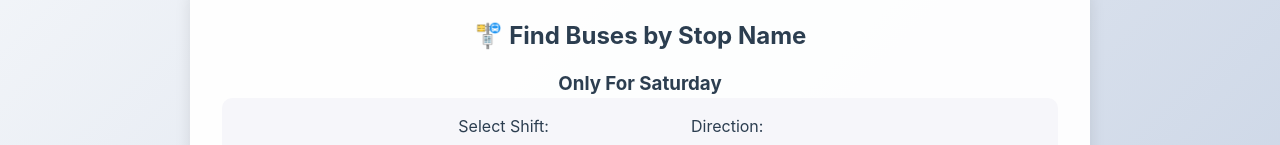
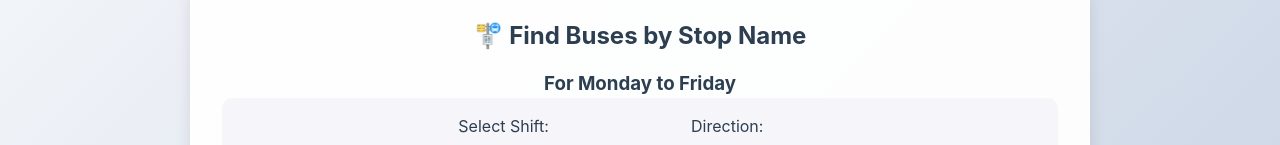
Before and after one commit to Mystic-Chief/BusFinder, a React (Vite) app in the folder frontend/: page / in a window 1280 px wide. Shown: the part 162-307 px from the top of the page. Built offline with nearby package versions, Linux system fonts and the light colour scheme; no server answers.

Commit message:
Fixed Bug

```diff
--- a/frontend/src/components/BusSearch.jsx
+++ b/frontend/src/components/BusSearch.jsx
@@ -18,8 +18,8 @@ const BusSearch = () => {
 
     // Automatically determine if today is Saturday
     const today = new Date();
-    // const isSaturday = today.getDay() === 6; // 0 = Sunday, 6 = Saturday
-    const isSaturday = true
+    const isSaturday = today.getDay() === 6; // 0 = Sunday, 6 = Saturday
+    //const isSaturday = true
 
     const location = useLocation();
     const showAdmin = ['/admin', '/temporary-edits'].includes(location.pathname);
```
